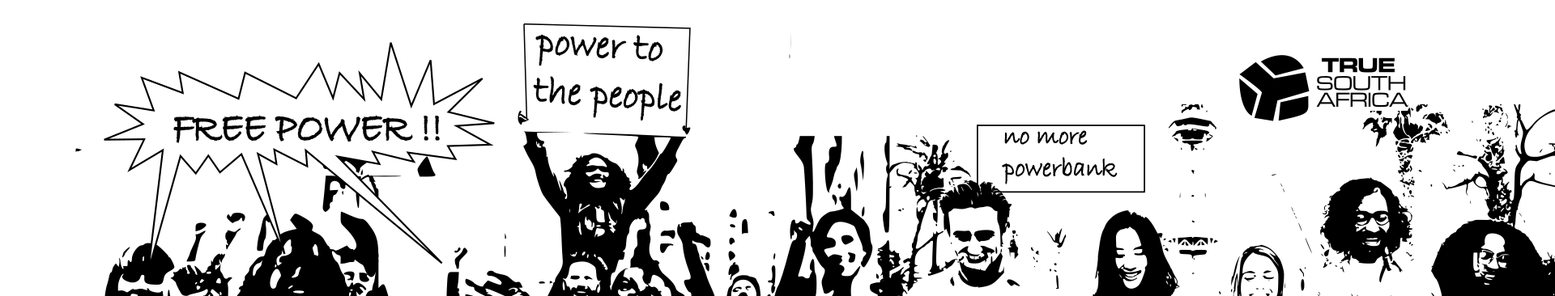
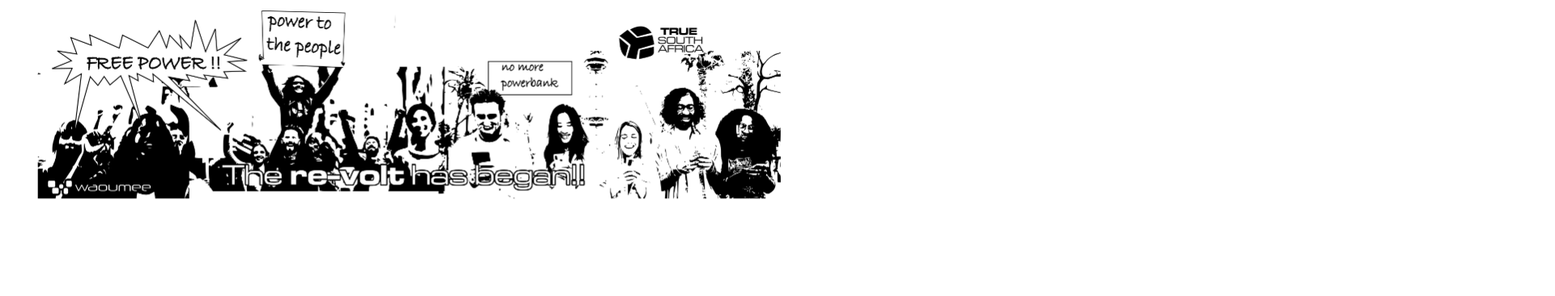
Before and after one commit to coetzer69/waoumee, a plain HTML site: page index.html in a window 1280 px wide. Shown: the part 77-443 px from the top of the page at 81% size, 1920 px wide, since content can reach past the window. Drawn offline with Linux system fonts and the light colour scheme.

Commit message:
Update index.html
Signed-off-by: Pieter <77143634+coetzer69@users.noreply.github.com>

```diff
--- a/index.html
+++ b/index.html
@@ -20,7 +20,7 @@
     </nav>
 
 <a href="harvester.html"><img src="index banner.png" alt="site banner"
-                             style="width:2019px;height:773px;"></a>
+                             style="width:1009px;height:386px;"></a>
 
 <a href="harvester.html"><img src="scavengr full.png" alt="scavengr logo"
                              style="width:640px;height:377px;"></a>
```
